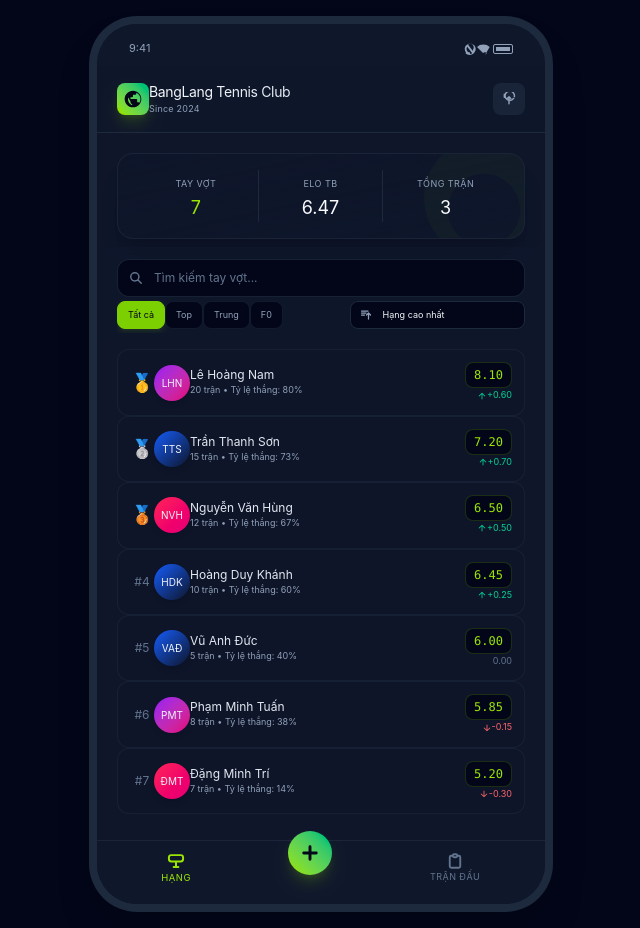
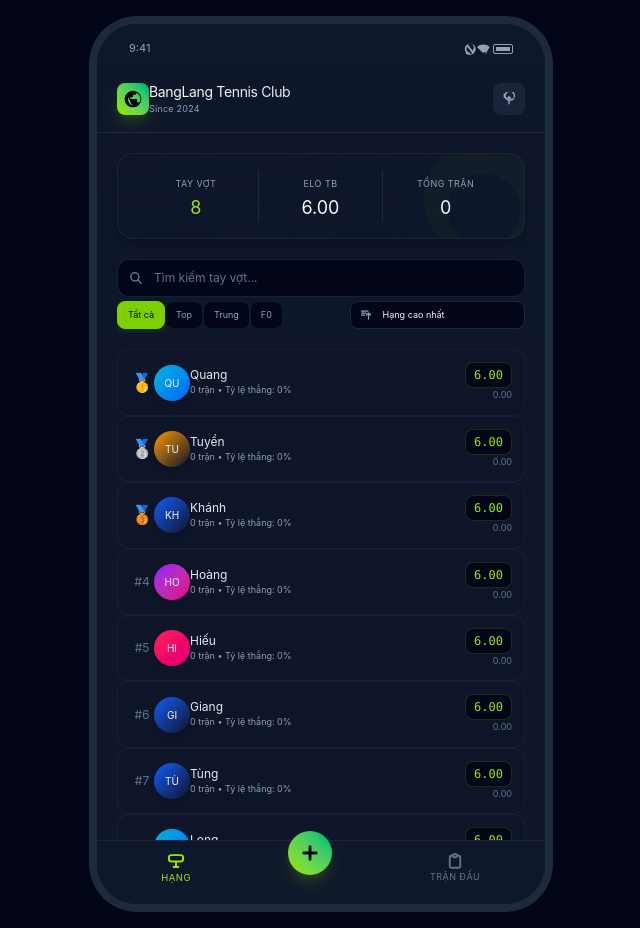
Before and after one commit to quangcoding/tennis-elo, a Vue app: page / in a window 1280 px wide. Shown: the whole page, without its empty margins (319-959 px from the left). Built offline with nearby package versions, Linux system fonts and the light colour scheme; the HTML template or start-up script is replaced by a standard one.

Commit message:
update dummy

```diff
--- a/src/views/HomeView.vue
+++ b/src/views/HomeView.vue
@@ -37,116 +37,96 @@ const LOCAL_STORAGE_MATCHES_KEY = 'tennis_elo_matches_v1'
 
 const DEFAULT_PLAYERS: Player[] = [
   {
-    _id: '65f1abc12300000000000004',
-    name: 'Lê Hoàng Nam',
-    current_score: 8.1,
-    initial_score: 7.5,
-    created_at: '2026-06-15T00:00:00.000Z',
-    matches_played: 20,
-    wins: 16,
-    losses: 4,
-    history: [7.5, 7.6, 7.55, 7.7, 7.8, 7.75, 7.9, 8.0, 7.95, 8.1],
-  },
-  {
-    _id: '65f1abc12300000000000002',
-    name: 'Trần Thanh Sơn',
-    current_score: 7.2,
-    initial_score: 6.5,
-    created_at: '2026-06-18T00:00:00.000Z',
-    matches_played: 15,
-    wins: 11,
-    losses: 4,
-    history: [6.5, 6.6, 6.75, 6.7, 6.9, 7.05, 7.0, 7.15, 7.1, 7.2],
-  },
-  {
-    _id: '65f1abc12300000000000001',
-    name: 'Nguyễn Văn Hùng',
-    current_score: 6.5,
-    initial_score: 6.0,
-    created_at: '2026-07-01T00:00:00.000Z',
-    matches_played: 12,
-    wins: 8,
-    losses: 4,
-    history: [6.0, 6.1, 6.05, 6.2, 6.15, 6.3, 6.25, 6.4, 6.35, 6.5],
-  },
-  {
-    _id: '65f1abc12300000000000006',
-    name: 'Hoàng Duy Khánh',
-    current_score: 6.45,
-    initial_score: 6.2,
-    created_at: '2026-06-20T00:00:00.000Z',
-    matches_played: 10,
-    wins: 6,
-    losses: 4,
-    history: [6.2, 6.25, 6.3, 6.2, 6.35, 6.4, 6.3, 6.45],
-  },
-  {
-    _id: '65f1abc12300000000000005',
-    name: 'Vũ Anh Đức',
+    _id: 'p01',
+    name: 'Quang',
     current_score: 6.0,
     initial_score: 6.0,
     created_at: '2026-07-01T00:00:00.000Z',
-    matches_played: 5,
-    wins: 2,
-    losses: 3,
-    history: [6.0, 6.05, 5.95, 6.0, 5.9, 6.0],
+    matches_played: 0,
+    wins: 0,
+    losses: 0,
+    history: [6.0],
   },
   {
-    _id: '65f1abc12300000000000003',
-    name: 'Phạm Minh Tuấn',
-    current_score: 5.85,
+    _id: 'p02',
+    name: 'Tuyển',
+    current_score: 6.0,
     initial_score: 6.0,
-    created_at: '2026-06-25T00:00:00.000Z',
-    matches_played: 8,
-    wins: 3,
-    losses: 5,
-    history: [6.0, 5.9, 5.95, 5.8, 5.85, 5.75, 5.9, 5.85],
+    created_at: '2026-07-01T00:00:00.000Z',
+    matches_played: 0,
+    wins: 0,
+    losses: 0,
+    history: [6.0],
   },
   {
-    _id: '65f1abc12300000000000007',
-    name: 'Đặng Minh Trí',
-    current_score: 5.2,
-    initial_score: 5.5,
-    created_at: '2026-06-22T00:00:00.000Z',
-    matches_played: 7,
-    wins: 1,
-    losses: 6,
-    history: [5.5, 5.4, 5.35, 5.3, 5.35, 5.2],
+    _id: 'p03',
+    name: 'Khánh',
+    current_score: 6.0,
+    initial_score: 6.0,
+    created_at: '2026-07-01T00:00:00.000Z',
+    matches_played: 0,
+    wins: 0,
+    losses: 0,
+    history: [6.0],
+  },
+  {
+    _id: 'p04',
+    name: 'Hoàng',
+    current_score: 6.0,
+    initial_score: 6.0,
+    created_at: '2026-07-01T00:00:00.000Z',
+    matches_played: 0,
+    wins: 0,
+    losses: 0,
+    history: [6.0],
+  },
+  {
+    _id: 'p05',
+    name: 'Hiếu',
+    current_score: 6.0,
+    initial_score: 6.0,
+    created_at: '2026-07-01T00:00:00.000Z',
+    matches_played: 0,
+    wins: 0,
+    losses: 0,
+    history: [6.0],
+  },
+  {
+    _id: 'p06',
+    name: 'Giang',
+    current_score: 6.0,
+    initial_score: 6.0,
+    created_at: '2026-07-01T00:00:00.000Z',
+    matches_played: 0,
+    wins: 0,
+    losses: 0,
+    history: [6.0],
+  },
+  {
+    _id: 'p07',
+    name: 'Tùng',
+    current_score: 6.0,
+    initial_score: 6.0,
+    created_at: '2026-07-01T00:00:00.000Z',
+    matches_played: 0,
+    wins: 0,
+    losses: 0,
+    history: [6.0],
+  },
+  {
+    _id: 'p08',
+    name: 'Long',
+    current_score: 6.0,
+    initial_score: 6.0,
+    created_at: '2026-07-01T00:00:00.000Z',
+    matches_played: 0,
+    wins: 0,
+    losses: 0,
+    history: [6.0],
   },
 ]
 
-const DEFAULT_MATCHES: MatchRecord[] = [
-  {
-    id: 'm1',
-    winner_ids: ['65f1abc12300000000000004'],
-    winner_names: ['Lê Hoàng Nam'],
-    loser_ids: ['65f1abc12300000000000001'],
-    loser_names: ['Nguyễn Văn Hùng'],
-    score: '6-4',
-    elo_change: 0.12,
-    played_at: '2026-06-29T14:30:00.000Z',
-  },
-  {
-    id: 'm2',
-    winner_ids: ['65f1abc12300000000000002'],
-    winner_names: ['Trần Thanh Sơn'],
-    loser_ids: ['65f1abc12300000000000003'],
-    loser_names: ['Phạm Minh Tuấn'],
-    score: '6-2',
-    elo_change: 0.15,
-    played_at: '2026-06-30T16:00:00.000Z',
-  },
-  {
-    id: 'm3',
-    winner_ids: ['65f1abc12300000000000001'],
-    winner_names: ['Nguyễn Văn Hùng'],
-    loser_ids: ['65f1abc12300000000000005'],
-    loser_names: ['Vũ Anh Đức'],
-    score: '6-3',
-    elo_change: 0.1,
-    played_at: '2026-07-01T18:15:00.000Z',
-  },
-]
+const DEFAULT_MATCHES: MatchRecord[] = []
 
 // --- Reactive State ---
 const players = ref<Player[]>([])
```
